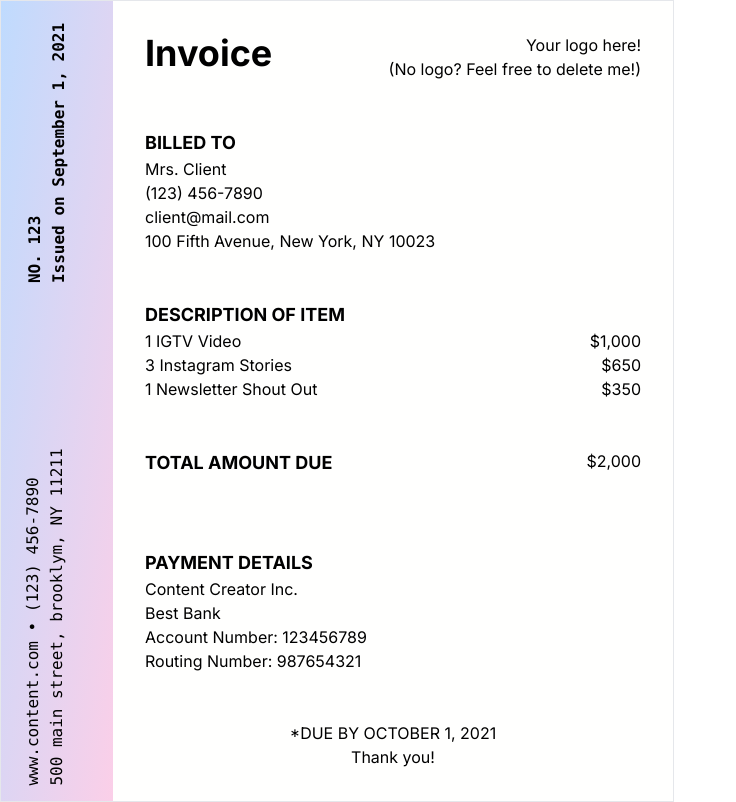
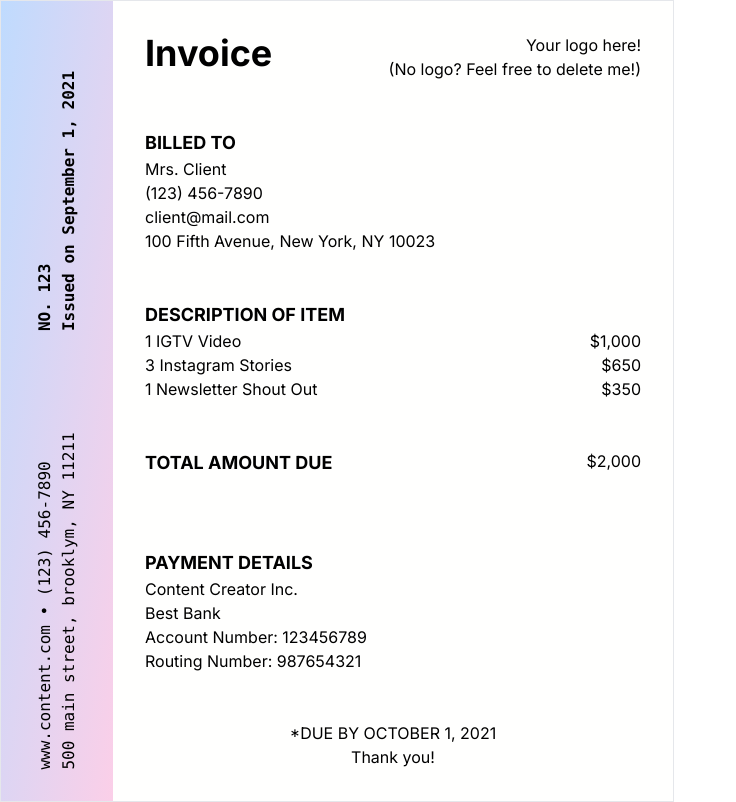
Before and after one commit to bbmcodedotcom/invoice-builder, a Next.js app: page / in a window 1280 px wide. Shown: the whole page, without its empty margins (0-736 px from the left). Built offline with nearby package versions, Linux system fonts and the light colour scheme.

Commit message:
try to fix positions

```diff
--- a/app/page.tsx
+++ b/app/page.tsx
@@ -1,12 +1,14 @@
+// TODO: allow user to tweak positions
+
 export default function Home() {
   return (
     <div className="grid grid-cols-[7rem,35rem] h-max border w-max">
-      <header className="relative bg-gradient-to-tl from-pink-200 to-blue-200">
-        <div className="absolute w-max -rotate-90 right-[-4rem] top-32 font-semibold text-base font-mono">
+      <header className="relative bg-gradient-to-tl from-pink-200 to-blue-200 grid grid-rows-2 grid-cols-1 place-items-center w-[7rem]">
+        <div className="min-w-max -rotate-90 font-semibold text-base font-mono">
           <p>NO. 123</p>
           <p>Issued on September 1, 2021</p>
         </div>
-        <div className="absolute w-max -rotate-90 right-[-6.25rem] bottom-[10rem] font-[500] text-base font-mono">
+        <div className="min-w-max -rotate-90 font-[500] text-base font-mono">
           <p>www.content.com • (123) 456-7890</p>
           <p>500 main street, brooklym, NY 11211</p>
         </div>
```
